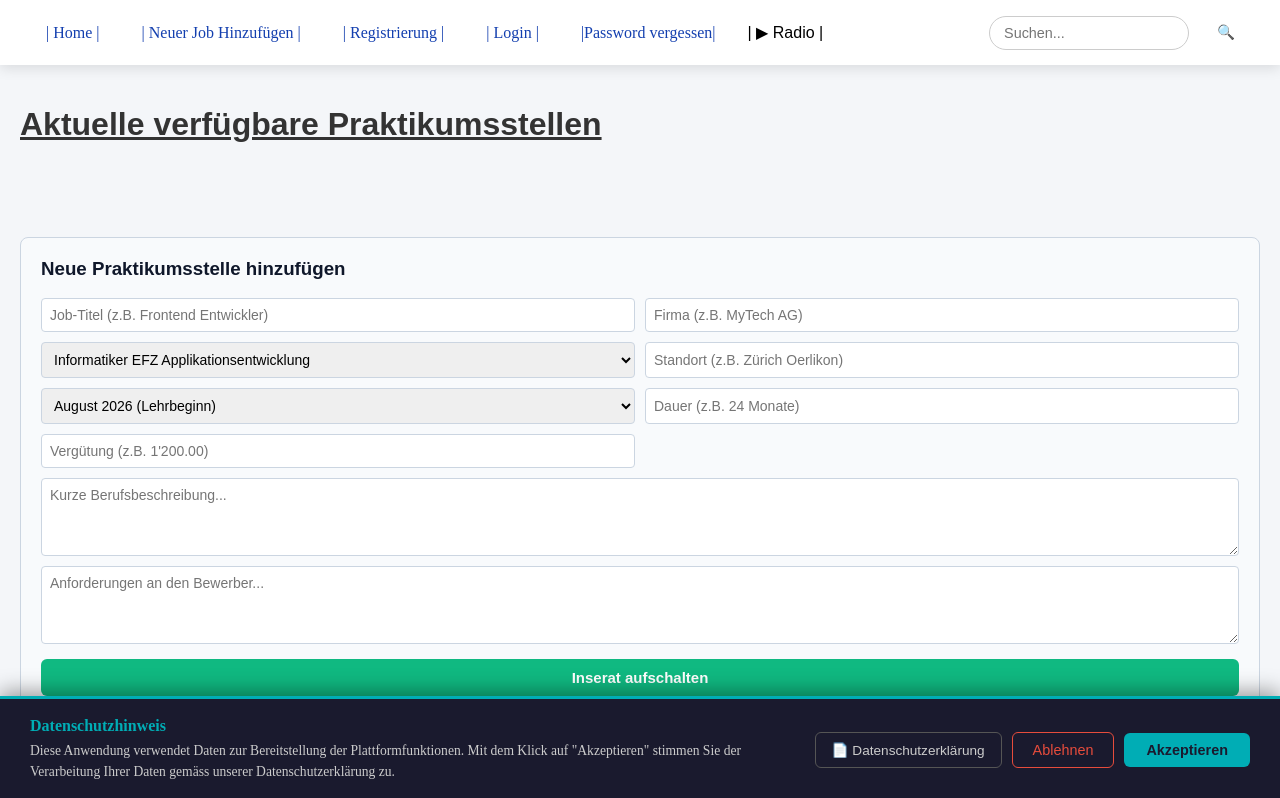
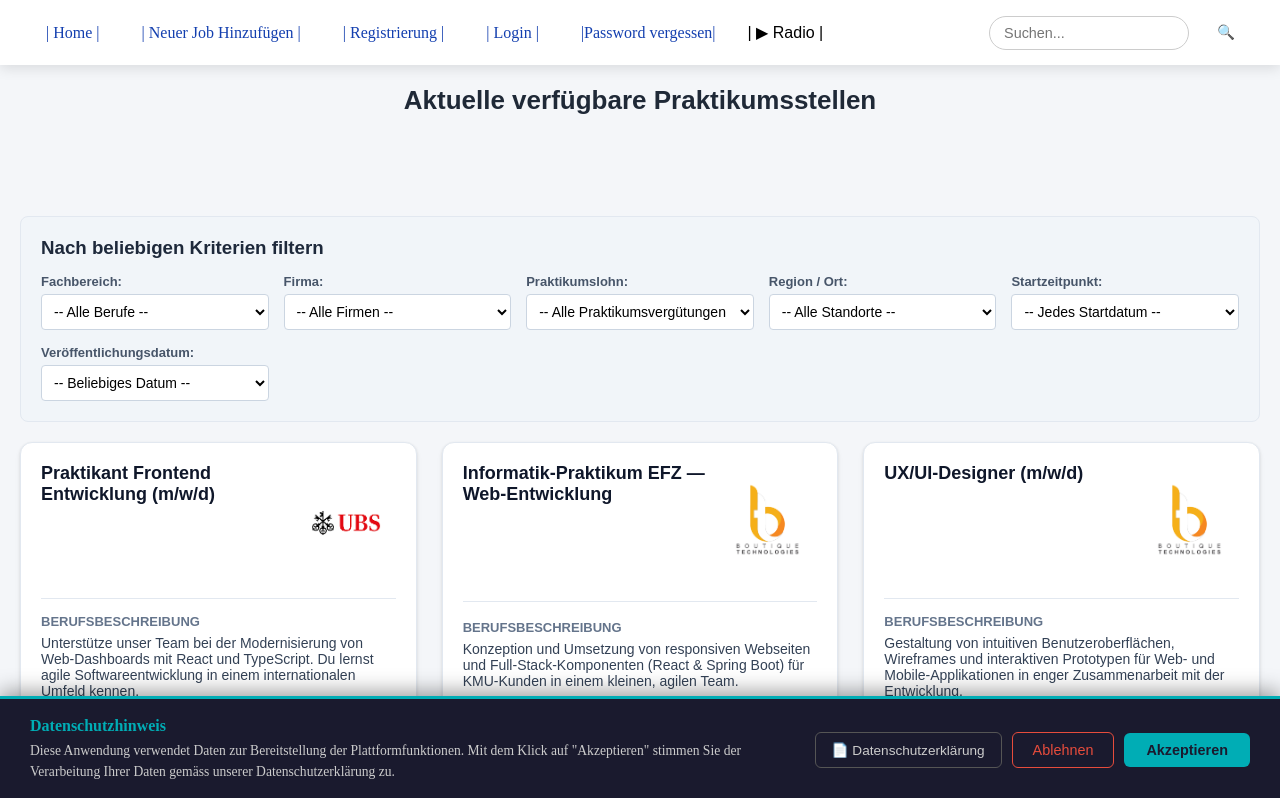
Before and after one commit to LeoKuhnZH/WISS-Praktikum-App, a React (Vite) app in the folder frontend/Praktikums_web/praktikum-web/: page / in a window 1280 px wide. Shown: the top 798 px of the page. Built offline with nearby package versions, Linux system fonts and the light colour scheme.

Commit message:
Addjob auskommentiert aus Home.jsx

```diff
--- a/frontend/Praktikums_web/praktikum-web/src/pages/Home.jsx
+++ b/frontend/Praktikums_web/praktikum-web/src/pages/Home.jsx
@@ -10,6 +10,7 @@ import Bergos from '../assets/Bergos.jpg';
 import Cloud from '../assets/Cloud.jpg';
 import Netcetera from '../assets/Netcetera.jpg';
 import Avaloq from '../assets/Avaloq.jpg';
+import "./components/style/style.css";
 
 function Home() {
     const navigate = useNavigate();
@@ -25,7 +26,7 @@ function Home() {
     const [selectedverguetung, setSelectedverguetung]= useState('');
 
     // State für das "Neue Stelle hinzufügen"-Formular
-    const [newJob, setNewJob] = useState({
+    /*const [newJob, setNewJob] = useState({
         titel: '',
         firma: '',
         kategorie: 'applikationsentwicklung',
@@ -35,7 +36,7 @@ function Home() {
         start: '',
         anforderung: '',
         verguetung: ''
-    });
+    });*/
 
     // Die Angebote im State
     const [stellenAngebote, setStellenAngebote] = useState([
@@ -229,7 +230,7 @@ function Home() {
         }));
     };
 
-    // Funktion zum Hinzufügen einer neuen Stelle
+    /* Funktion zum Hinzufügen einer neuen Stelle
     const handleAddJob = (e) => {
         e.preventDefault();
 
@@ -270,7 +271,7 @@ function Home() {
             anforderung: '',
             verguetung: ''
         });
-    };
+    };*/
 
     // --- KOMBINIERTE FILTER-LOGIK ---
     const gefiltertePraktikas = stellenAngebote.filter(stelle => {
@@ -341,7 +342,7 @@ function Home() {
         <div className="home-container" style={{ padding: '20px', fontFamily: 'sans-serif' }}>
 
             <header className="home-header">
-                <h1><ins>Aktuelle verfügbare Praktikumsstellen</ins></h1>
+                <h1 className="lg-title">Aktuelle verfügbare Praktikumsstellen</h1>
             </header>
 
             <marquee>
@@ -351,7 +352,7 @@ function Home() {
             </marquee>
 
             {/* Formular zum Hinzufügen einer neuen Praktikumsstelle */}
-            <div className="add-job-section" style={styles.formContainer}>
+            {/*<div className="add-job-section" style={styles.formContainer}>
                 <h3 style={{ marginTop: 0, color: '#0f172a' }}>Neue Praktikumsstelle hinzufügen</h3>
                 <form onSubmit={handleAddJob} style={styles.form}>
                     <input type="text" name="titel" placeholder="Job-Titel (z.B. Frontend Entwickler)" value={newJob.titel} onChange={handleInputChange} style={styles.input} />
@@ -381,11 +382,11 @@ function Home() {
 
                     <button type="submit" style={styles.submitButton}>Inserat aufschalten</button>
                 </form>
-            </div>
+            </div>*/}
 
             {/* --- FILTER-BEREICH --- */}
             <div className="filter-section" style={styles.filterContainer}>
-                <h3 style={{ marginTop: 0, marginBottom: '15px', color: '#1e293b' }}>🔍  Nach beliebigen Kriterien  filtern</h3>
+                <h3 style={{ marginTop: 0, marginBottom: '15px', color: '#1e293b' }}>  Nach beliebigen Kriterien  filtern</h3>
                 <div style={styles.filterGrid}>
 
                     {/* Filter 1: Kategorie */}
@@ -564,16 +565,12 @@ function Home() {
                         </div>
                     ))
                 ) : (
-                    <p style={{ gridColumn: '1 / -1', textAlign: 'center', color: 'orange', padding: '40px' }}>
-                        Aktuell keine offenen Praktikumsstellen für die ausgewählten Filterkriterien vorhanden.
-                    </p>
+                    <h1>Top Stellen</h1>
                 )}
             </main>
 
             <div className="box3">
-                <h2 onClick={() => navigate("/search")} style={{ cursor: 'pointer' }}>
-                    <ins>Du suchst etwas spezielles? Individuellen Suchauftrag erstellen</ins>
-                </h2>
+
             </div>
         </div>
     );
```
